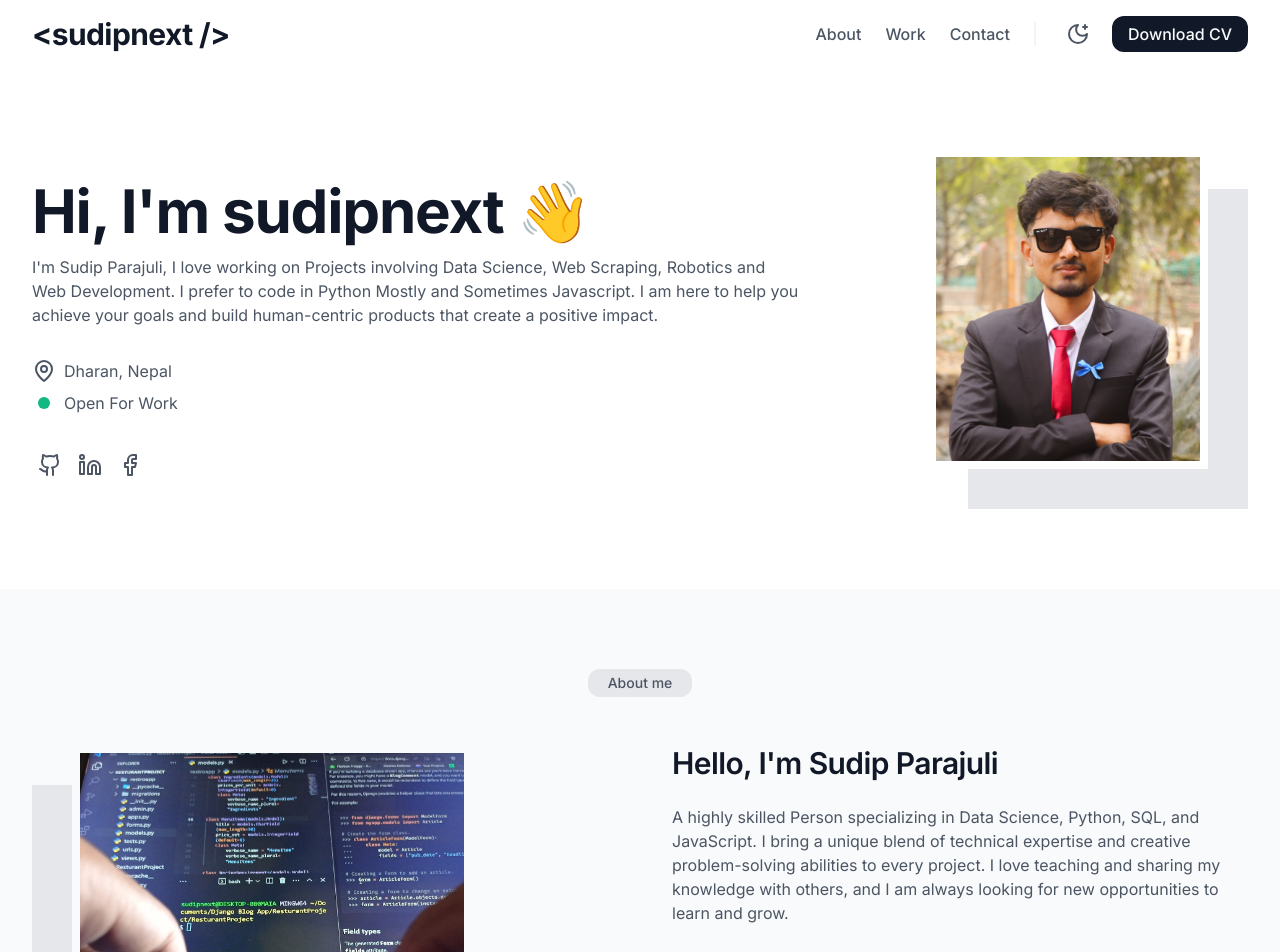
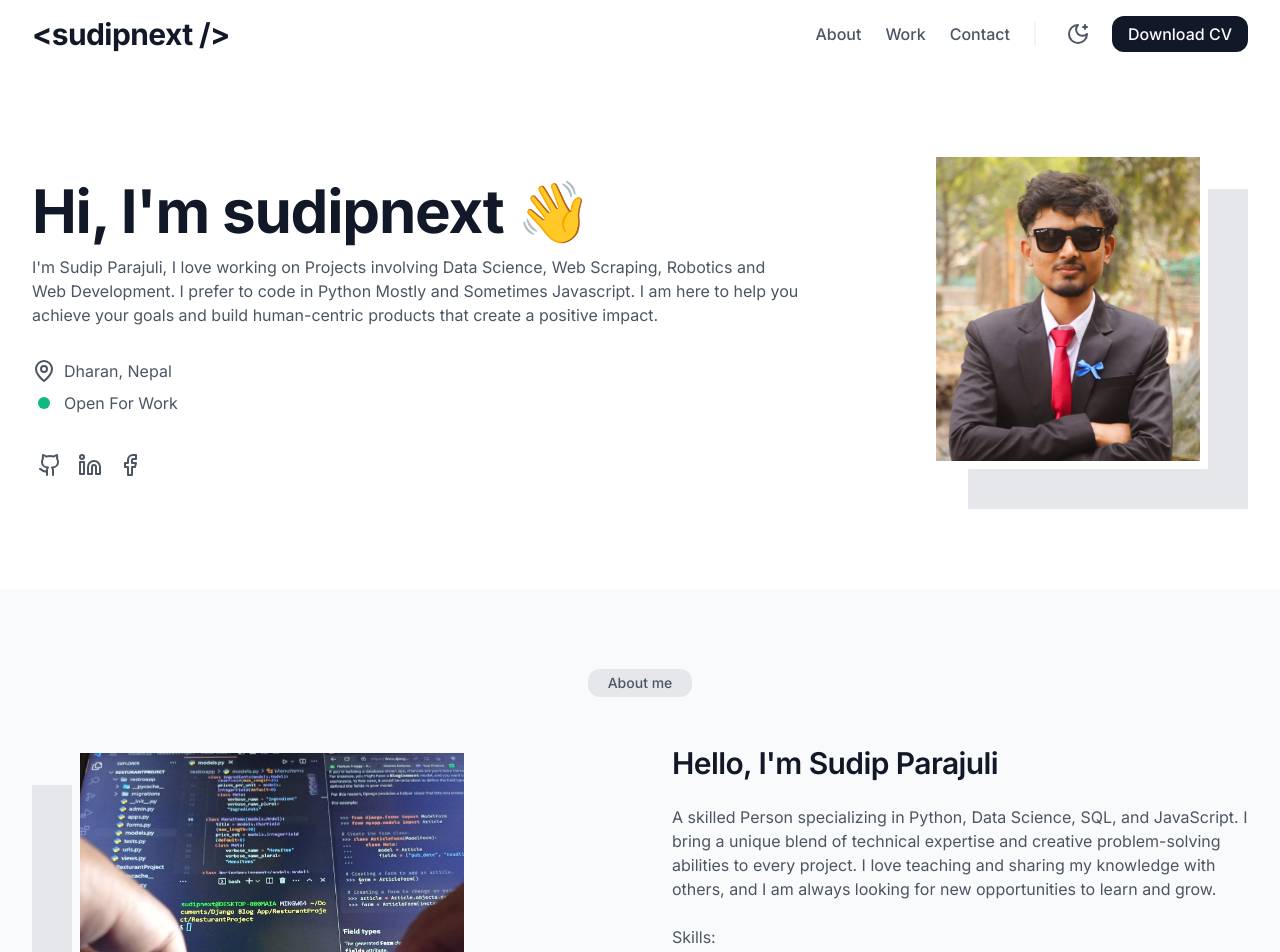
Before and after one commit to sudipnext/sudipnext.github.io, a Next.js app: page / in a window 1280 px wide. Shown: the top 952 px of the page. Built offline with nearby package versions, Linux system fonts and the light colour scheme.

Commit message:
minor fixes

```diff
--- a/src/components/sections/about-me.tsx
+++ b/src/components/sections/about-me.tsx
@@ -32,7 +32,7 @@ const AboutMeSection = () => {
             Hello, I&apos;m Sudip Parajuli
           </Typography>
           <Typography>
-            A highly skilled Person specializing in Data Science, Python, SQL, and JavaScript. I bring a unique blend of technical expertise and creative problem-solving abilities to every project. I love teaching and sharing my knowledge with others, and I am always looking for new opportunities to learn and grow.
+            A skilled Person specializing in Python, Data Science, SQL, and JavaScript. I bring a unique blend of technical expertise and creative problem-solving abilities to every project. I love teaching and sharing my knowledge with others, and I am always looking for new opportunities to learn and grow.
           </Typography>
             Skills:
             <ul className="list-disc list-inside">
```
